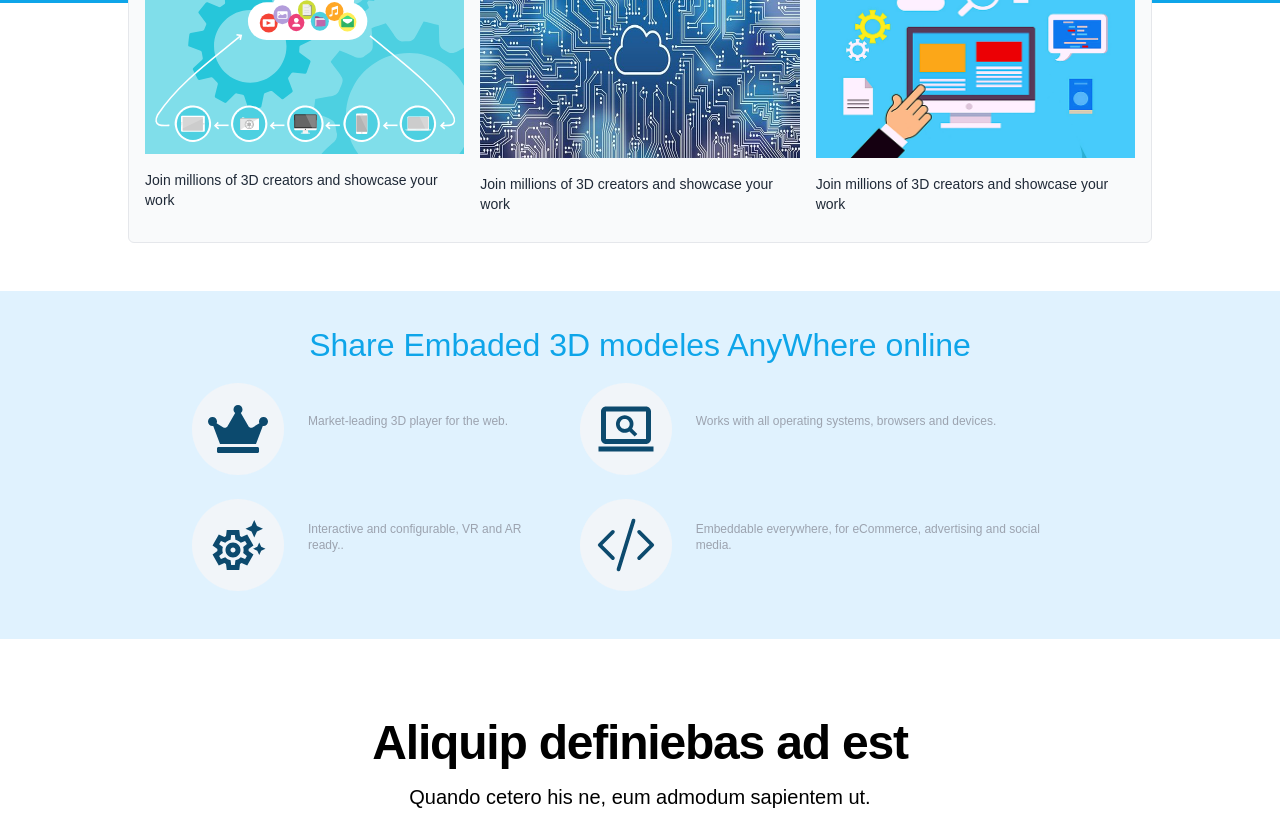
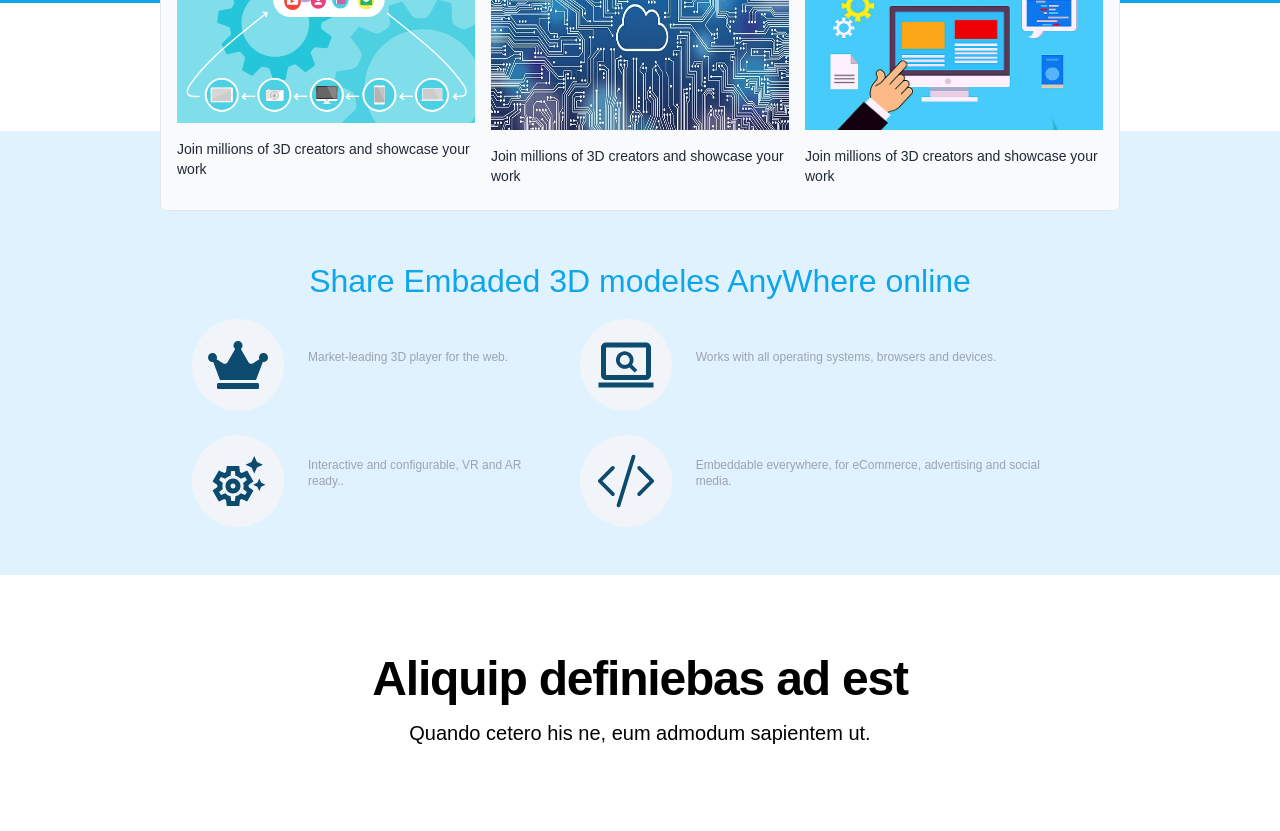
Before and after one commit to dotsimplify/scenictechnoworld, a Next.js app: page / in a window 1280 px wide. Shown: the part 580-1411 px from the top of the page. Built offline with nearby package versions, Linux system fonts and the light colour scheme.

Commit message:
new pages altered

```diff
--- a/pages/blogs.js
+++ b/pages/blogs.js
@@ -4,7 +4,7 @@ import BlogsList from "../components/blogs/BlogsList";
 const Blogs = () => {
   return (
     <div>
-      <div className=" bg-white w-full py-10 flex items-center justify-center">
+      <div className=" bg-white w-full py-10 flex items-center justify-center lg:mt-20">
         <h3 className=" font-bold text-3xl text-gray-500">Read Our Blogs</h3>
       </div>
       <BlogsList />
--- a/pages/index.js
+++ b/pages/index.js
@@ -13,15 +13,12 @@ const Home = () => {
         <HomeTopBar />
       </div>
       <div className=" relative">
-        <div
-          style={{ left: "10%", right: "10%", bottom: "-15rem" }}
-          className=" absolute bg-gray-50 rounded-md border"
-        >
+        <div className=" absolute  left-[10rem] -bottom-[13rem] right-1/12 right-[10rem] bg-gray-50 rounded-md border">
           <ActionCard />
         </div>
       </div>
 
-      <div className=" bg-sky-100 pb-12 mt-[40rem] md:mt-80 lg:mt-72 justify-center  md:flex md:flex-col md:items-center px-8 ">
+      <div className=" bg-sky-100 pb-12 mt-[40rem] md:mt-80 lg:mt-32 pt-24 justify-center  md:flex md:flex-col md:items-center px-8 ">
         <h3 className=" text-xl pt-10 md:text-[2rem] text-sky-500">
           Share Embaded 3D modeles AnyWhere online
         </h3>
```
